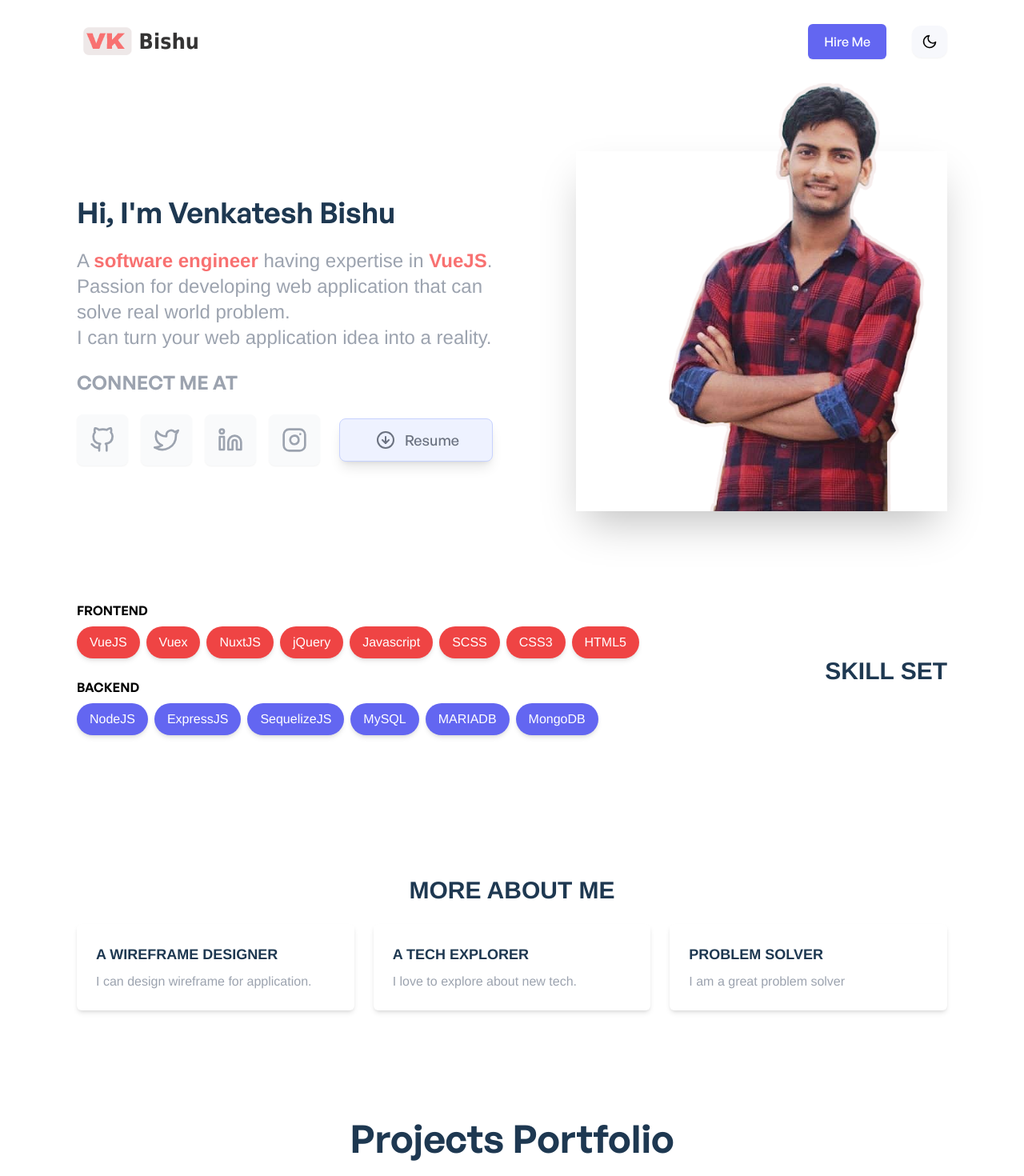
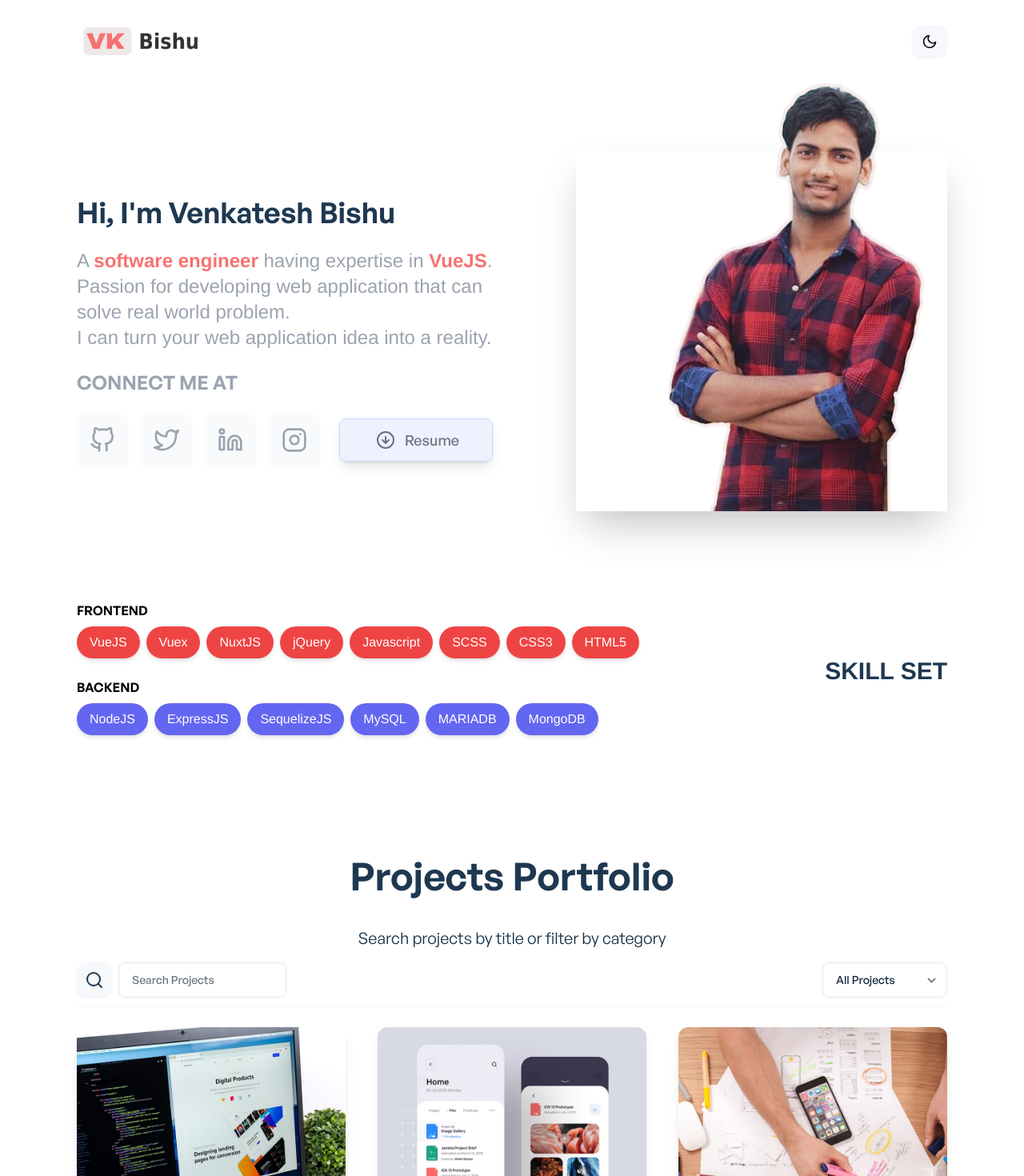
Before and after one commit to vkbishu/portfolio, a Vue app: page / in a window 1280 px wide. Shown: the top 1470 px of the page at 80% size. Built offline with nearby package versions, Linux system fonts and the light colour scheme; what vue-backtotop would draw is missing.

Commit message:
Removed "Hire me" button from AppHeader

```diff
--- a/src/components/shared/AppHeader.vue
+++ b/src/components/shared/AppHeader.vue
@@ -3,14 +3,14 @@ import ThemeSwitcher from '../ThemeSwitcher';
 import HireMeModal from '../HireMeModal.vue';
 import feather from 'feather-icons';
 //import AppHeaderLinks from './AppHeaderLinks.vue';
-import Button from '../reusable/Button.vue';
+//import Button from '../reusable/Button.vue';
 
 export default {
 	components: {
 		ThemeSwitcher,
 		HireMeModal,
 		//AppHeaderLinks,
-		Button,
+		//Button,
 	},
 	data() {
 		return {
@@ -144,14 +144,14 @@ export default {
 				class="hidden sm:flex justify-between items-center flex-col md:flex-row"
 			>
 				<!-- Hire me button -->
-				<div class="hidden md:block">
+				<!-- <div class="hidden md:block">
 					<Button
 						title="Hire Me"
 						class="text-md font-general-medium bg-indigo-500 hover:bg-indigo-600 text-white shadow-sm rounded-md px-5 py-2.5 duration-300"
 						@click="showModal()"
 						aria-label="Hire Me Button"
 					/>
-				</div>
+				</div> -->
 
 				<!-- Theme switcher large screen -->
 				<theme-switcher
--- a/src/views/Home.vue
+++ b/src/views/Home.vue
@@ -53,7 +53,7 @@ export default {
 		</section>
 
 		<!-- more about me -->
-		<section class="py-20">
+		<!-- <section class="py-20">
 			<h2 class="'font-general-semibold text-2xl sm:text-3xl font-semibold mb-6 text-ternary-dark dark:text-ternary-light text-center">MORE ABOUT ME</h2>
 			<div class="grid grid-cols-1 sm:grid-cols-3 gap-8 sm:gap-6 sm:space-y-0">
 				<div class="cursor-pointer mb-10 sm:mb-0 bg-secondary-light dark:bg-ternary-dark p-6 rounded-md shadow-md hover:shadow-xl space-y-2">
@@ -75,7 +75,7 @@ export default {
 					</div>
 				</div>
 			</div>
-		</section>
+		</section> -->
 
 		<!-- Projects -->
 		<ProjectsGrid />
```
